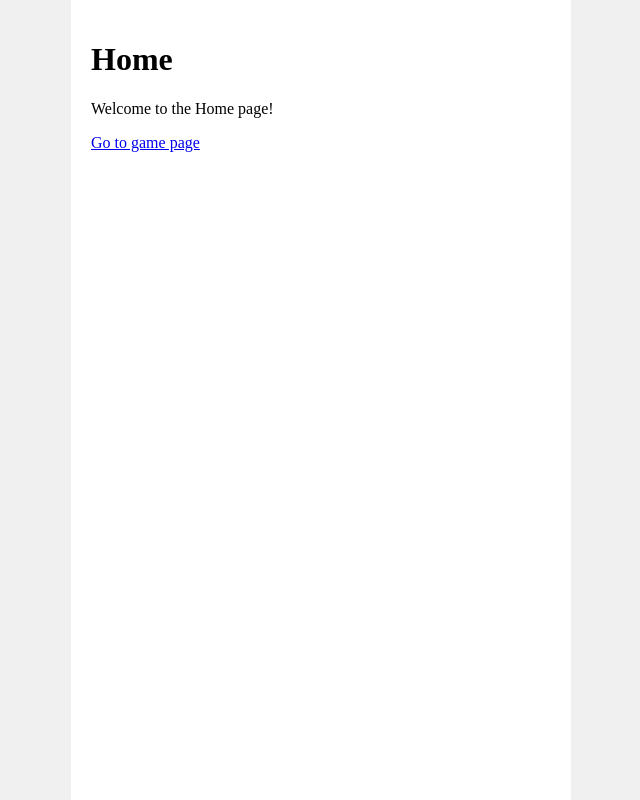
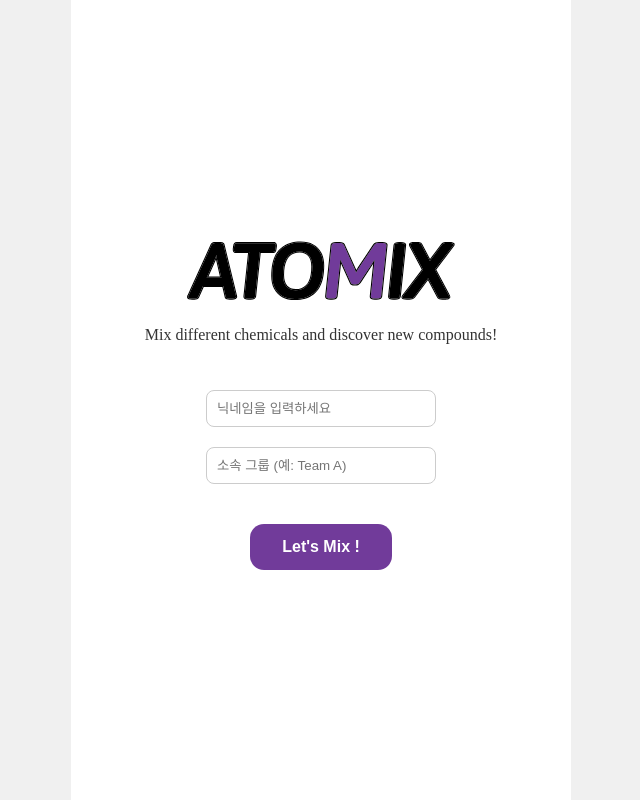
Before and after one commit to STDev-Hackathon-Team-10/frontend, a React (Vite) app: page / in a window 1280 px wide. Shown: the whole page, without its empty margins (319-959 px from the left). Built offline with nearby package versions, Linux system fonts and the light colour scheme.

Commit message:
홈화면 제작

```diff
--- a/package.json
+++ b/package.json
@@ -13,7 +13,8 @@
     "classnames": "^2.5.1",
     "react": "^19.0.0",
     "react-dom": "^19.0.0",
-    "react-router": "^7.5.0"
+    "react-router": "^7.5.0",
+    "react-router-dom": "^7.5.1"
   },
   "devDependencies": {
     "@eslint/js": "^9.21.0",
@@ -24,6 +25,6 @@
     "eslint-plugin-react-hooks": "^5.1.0",
     "eslint-plugin-react-refresh": "^0.4.19",
     "globals": "^15.15.0",
-    "vite": "^6.2.0"
+    "vite": "^6.3.2"
   }
 }
--- a/src/pages/Home/Home.module.css
+++ b/src/pages/Home/Home.module.css
@@ -0,0 +1,61 @@
+.container {
+    display: flex;
+    flex-direction: column;
+    align-items: center;
+    padding: 0;
+    height: 100vh;
+    justify-content: center;
+  }
+
+  .logoBox {
+    text-align: center;
+    margin-bottom: 30px;
+  }
+
+  .logoBox p {
+    margin-top: 12px;
+    font-size: 16px;
+    color: #333;
+  }
+
+  .logoImg {
+    width: 100%;
+    max-width: 300px;
+  }
+
+  .inputBox {
+    display: flex;
+    flex-direction: column;
+    gap: 20px;
+    margin-bottom: 24px;
+    width: 50%;
+  }
+
+  .nickname input,
+  .group input {
+    padding: 10px;
+    border-radius: 8px;
+    border: 1px solid #ccc;
+    width: 100%;
+    max-width: 250px;
+  }
+
+  .startbtnContainer {
+    margin-top: 16px;
+  }
+
+  .startbtn {
+    background-color: #713B9A;
+    color: white;
+    padding: 14px 32px;
+    border-radius: 14px;
+    font-weight: bold;
+    font-size: 16px;
+    border: none;
+    cursor: pointer;
+    transition: 0.2s ease;
+  }
+
+  .startbtn:hover {
+    background-color: #3f1f58;
+  }
--- a/src/pages/Home/index.jsx
+++ b/src/pages/Home/index.jsx
@@ -1,12 +1,31 @@
-import { Link } from "react-router";
+import { useNavigate } from "react-router-dom";
 import styles from "./Home.module.css";
+import logo from "../../Asset/logo.svg";
 
 export default function Home() {
+  const navigate = useNavigate();
+
   return (
-    <div>
-      <h1>Home</h1>
-      <p>Welcome to the Home page!</p>
-      <Link to="/game">Go to game page</Link>
+    <div className={styles.container}>
+      <div className={styles.logoBox}>
+        <img src={logo} alt="logo" className={styles.logoImg} />
+        <p>Mix different chemicals and discover new compounds!</p>
+      </div>
+
+      <div className={styles.inputBox}>
+        <div className={styles.nickname}>
+          <input placeholder="닉네임을 입력하세요" />
+        </div>
+        <div className={styles.group}>
+          <input placeholder="소속 그룹 (예: Team A)" />
+        </div>
+      </div>
+
+      <div className={styles.startbtnContainer}>
+        <button className={styles.startbtn} onClick={() => navigate("/game")}>
+          Let's Mix !
+        </button>
+      </div>
     </div>
   );
 }
```
Also changed, not shown: 1 other file (tests, documents, lock files or other folders).
